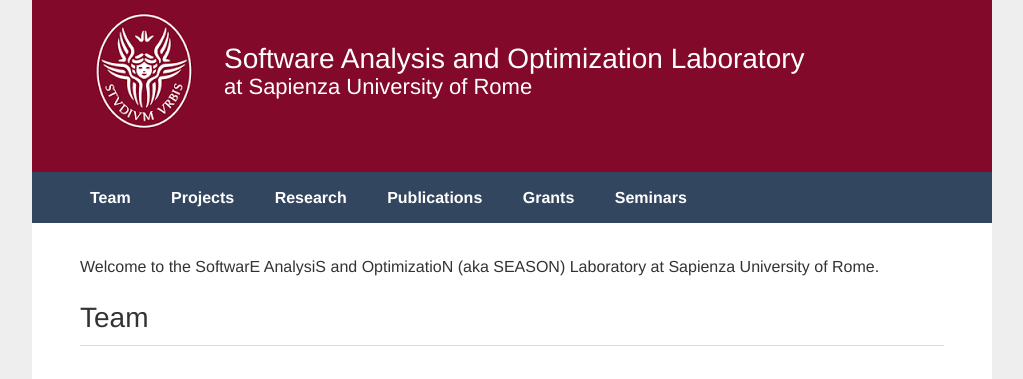
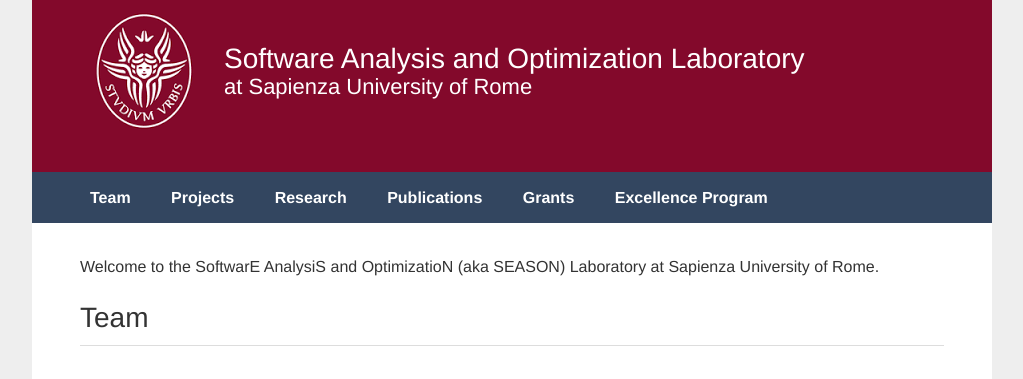
Before and after one commit to season-lab/season-lab.github.io, a Jekyll site: the page built from index.html, in a window 1280 px wide and 900 px high. Shown: the top 379 px of the window, without its empty margins (128-1151 px from the left). Built offline with Jekyll 4.4.1, drawn with Linux system fonts in a browser that asks for light colours.

Commit message:
Update default.html

```diff
--- a/_layouts/default.html
+++ b/_layouts/default.html
@@ -37,7 +37,7 @@
           <li><a href="/#research">Research</a></li>
           <li><a href="/#publications">Publications</a></li>
           <li><a href="/#grants">Grants</a></li>
-          <li><a href="/seminars.html">Seminars</a><!--<img src="assets/img/it.jpg" alt="italian" height="10px" />--></li>
+          <li><a href="/seminars.html">Excellence Program</a><!--<img src="assets/img/it.jpg" alt="italian" height="10px" />--></li>
         </ul>
       </div>
 
```
